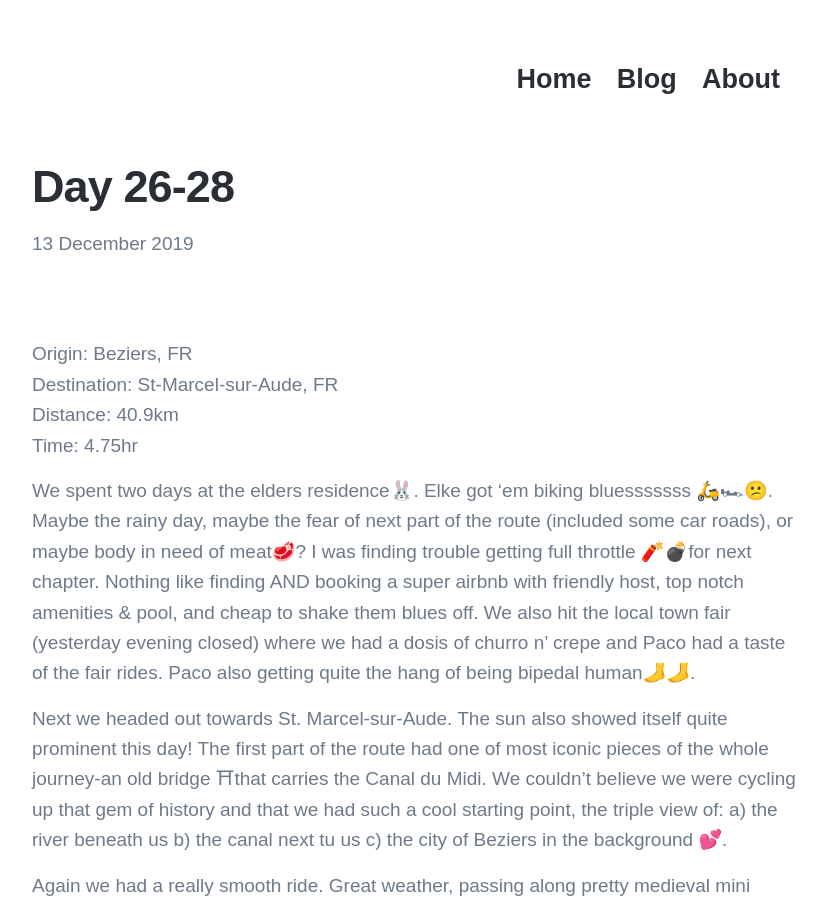
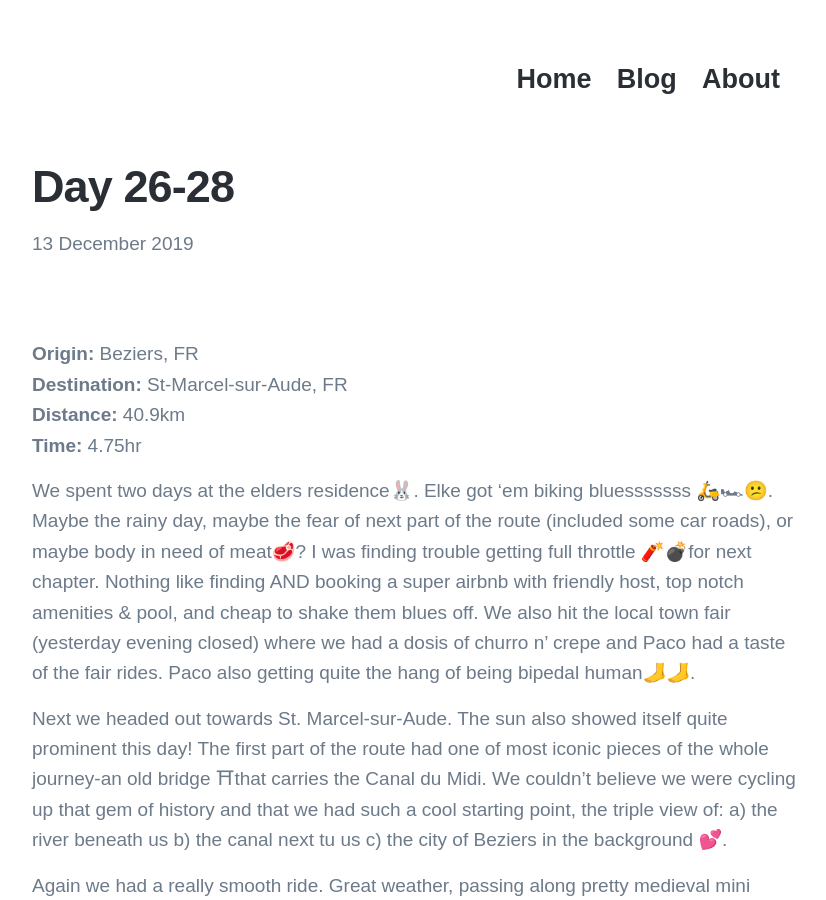
Before and after one commit to allanpcampbell/allanpcampbell.github.io, a Jekyll site: the page built from _posts/2019-12-13-day-26-28.md, in a window 1280 px wide and 900 px high. Shown: the whole window, without its empty margins (224-1050 px from the left). Built offline with Jekyll 4.4.1, drawn with Linux system fonts in a browser that asks for light colours; nearby versions of some CDN libraries; some web fonts are replaced; some of the changed lines change nothing that is shown.

Commit message:
Update 2019-12-13-day-26-28.md

```diff
--- a/_posts/2019-12-13-day-26-28.md
+++ b/_posts/2019-12-13-day-26-28.md
@@ -5,10 +5,10 @@
 featured_image: 'images/day 26-d-min.jpeg'
 ---
 
-Origin: Beziers, FR <br>
-Destination: St-Marcel-sur-Aude, FR <br>
-Distance: 40.9km <br>
-Time: 4.75hr <br>
+<b>Origin:</b> Beziers, FR <br>
+<b>Destination:</b> St-Marcel-sur-Aude, FR <br>
+<b>Distance:</b> 40.9km <br>
+<b>Time:</b> 4.75hr <br>
 
 We spent two days at the elders residence🐰. Elke got 'em biking bluesssssss 🛵🏎😕. Maybe the rainy day, maybe the fear of next part of the route (included some car roads), or maybe body in need of meat🥩? I was finding trouble getting full throttle 🧨💣for next chapter. Nothing like finding AND booking a super airbnb with friendly host, top notch amenities & pool, and cheap to shake them blues off. We also hit the local town fair (yesterday evening closed) where we had a dosis of churro n' crepe and Paco had a taste of the fair rides. Paco also getting quite the hang of being bipedal human🦶🦶.
 
@@ -25,3 +25,6 @@
 	<img src="/images/day 26-d-min.jpeg">
 	<img src="/images/day 26-e-min.jpg">
 </div>
+
+<a href="https://allanpcampbell.github.io/blog/day-25" class="button button--large">Back</a>
+<a href="https://allanpcampbell.github.io/blog/day-29" class="button button--large">Next</a>
```
